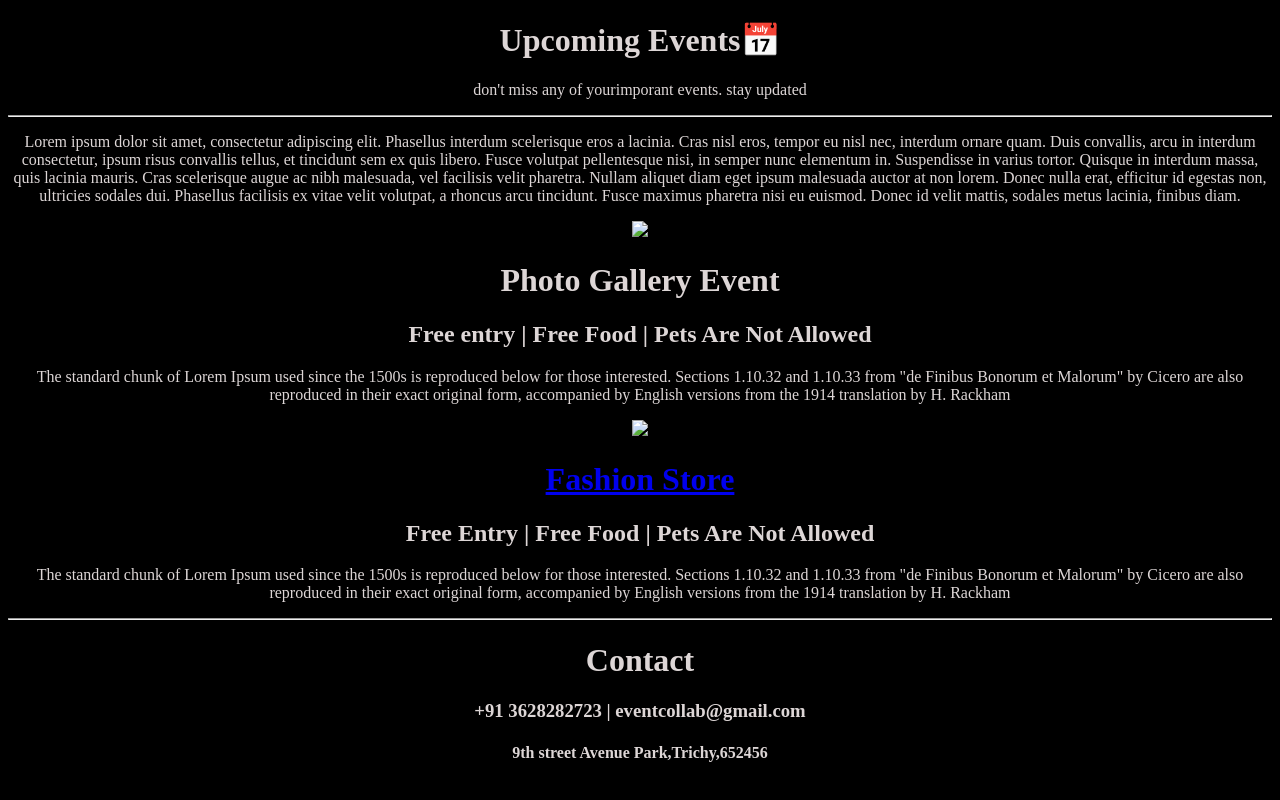
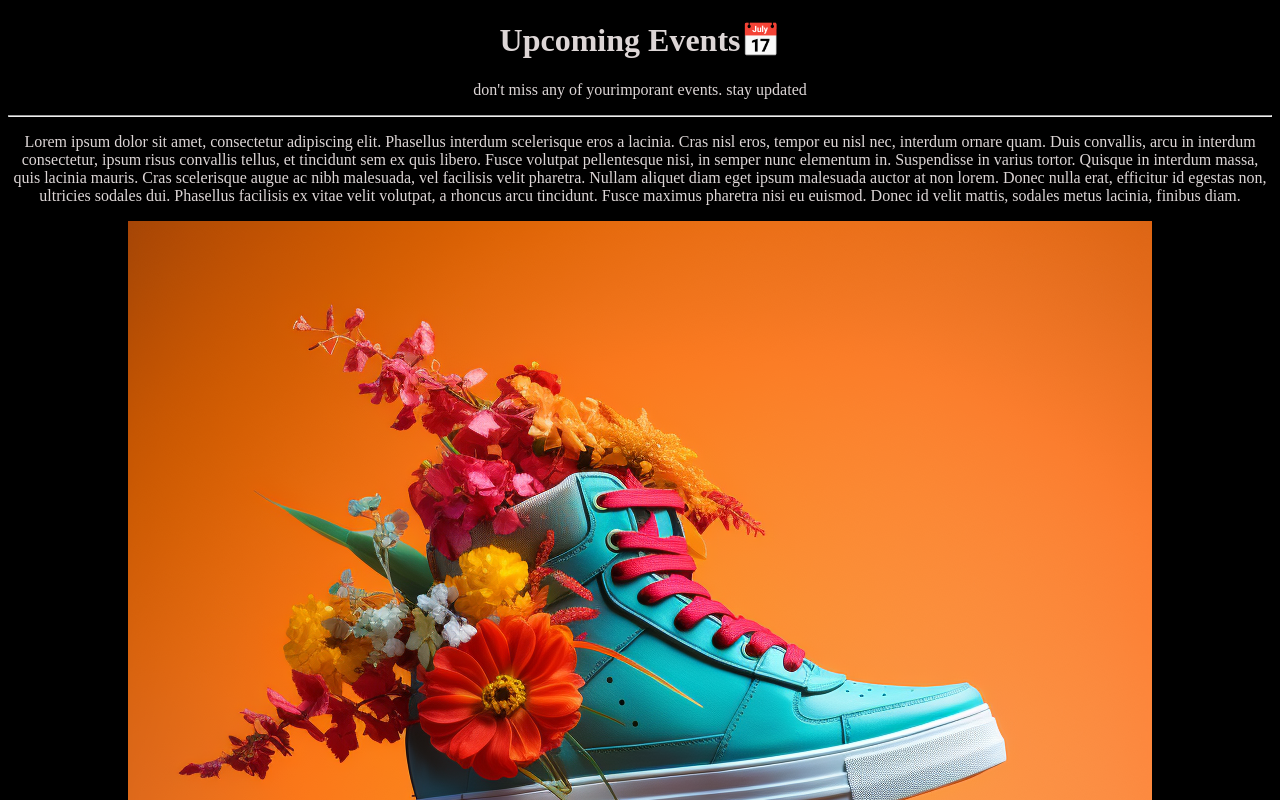
Before and after one commit to jasimasharaf/jasim, a plain HTML site: page index.html in a window 1280 px wide. Shown: the top 800 px of the page. Drawn offline with Linux system fonts and the light colour scheme.

Commit message:
Update index.html

```diff
--- a/index.html
+++ b/index.html
@@ -9,13 +9,13 @@
             <p>don't miss any of yourimporant  events. stay updated</P>
                 <hr>
                 <p>Lorem ipsum dolor sit amet, consectetur adipiscing elit. Phasellus interdum scelerisque eros a lacinia. Cras nisl eros, tempor eu nisl nec, interdum ornare quam. Duis convallis, arcu in interdum consectetur, ipsum risus convallis tellus, et tincidunt sem ex quis libero. Fusce volutpat pellentesque nisi, in semper nunc elementum in. Suspendisse in varius tortor. Quisque in interdum massa, quis lacinia mauris. Cras scelerisque augue ac nibh malesuada, vel facilisis velit pharetra. Nullam aliquet diam eget ipsum malesuada auctor at non lorem. Donec nulla erat, efficitur id egestas non, ultricies sodales dui. Phasellus facilisis ex vitae velit volutpat, a rhoncus arcu tincidunt. Fusce maximus pharetra nisi eu euismod. Donec id velit mattis, sodales metus lacinia, finibus diam.</p>
-            <img src="C:\Users\jazim\OneDrive\Desktop\html-youtube-tutorigil-main\Event Management HTML Project\starter\img\event1.png">
+            <img src="https://raw.githubusercontent.com/jasimasharaf/jasim/refs/heads/main/product-image-one.webp">
 
         <h1>Photo Gallery Event</h1>
         <h2>Free entry | Free Food | Pets Are Not Allowed</h2>
         <p>The standard chunk of Lorem Ipsum used since the 1500s is reproduced below for those interested. Sections 1.10.32 and 1.10.33 from "de Finibus Bonorum et Malorum" by Cicero are also reproduced in their exact original form, accompanied by English versions from the 1914 translation by H. Rackham</p>
       <center>
-        <img src="C:\Users\jazim\OneDrive\Desktop\html-youtube-tutorial-main\Event Management HTML Project\starter\img\event2.png">
+        <img src="https://raw.githubusercontent.com/jasimasharaf/jasim/refs/heads/main/product-image-one.webp">
       <h1>
         <a href="https://www.myntra.com/">Fashion Store </a>
       </h1>
```
